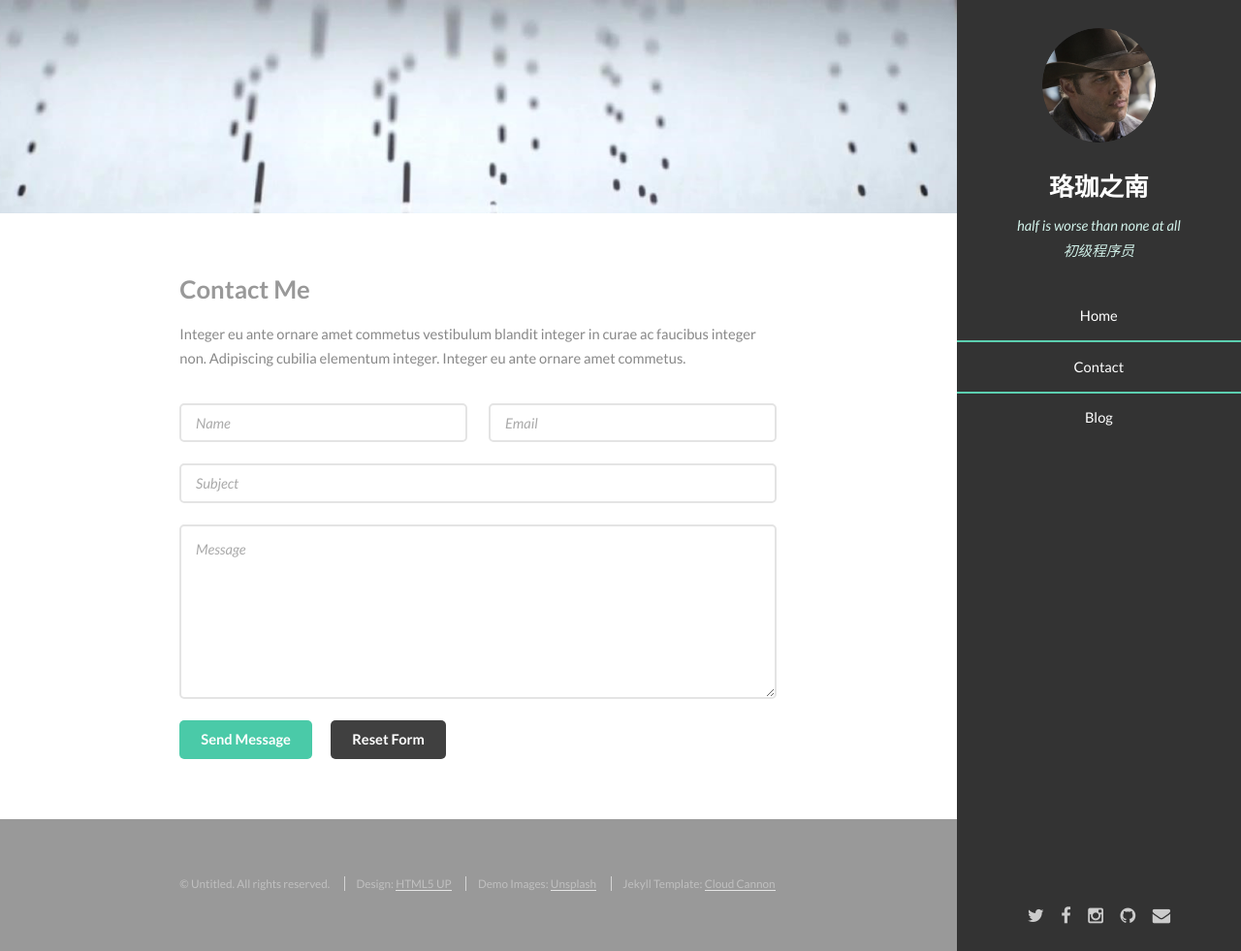
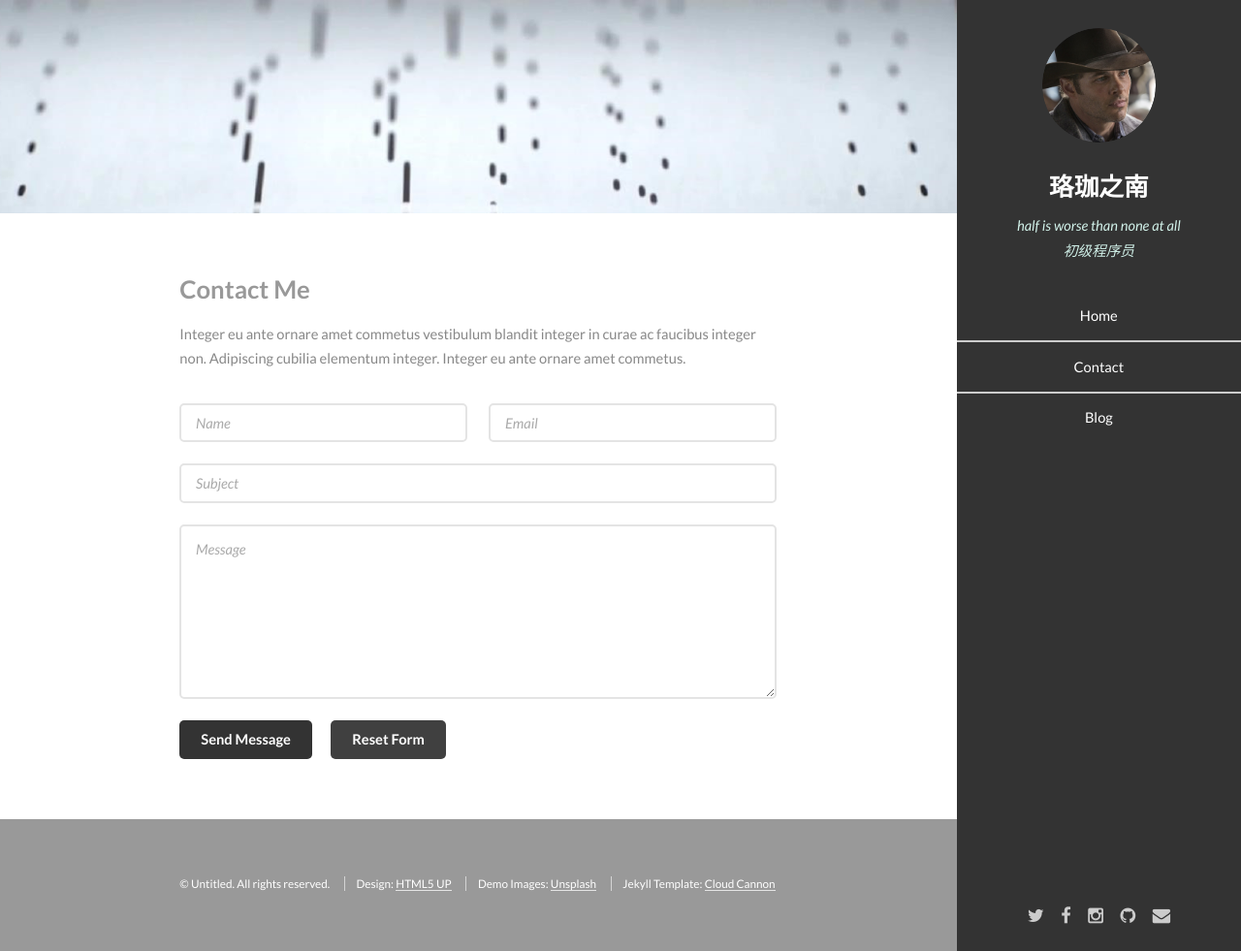
Before and after one commit to luojia-nan/luojia-nan.github.io, a Jekyll site: the page built from contact/index.html, in a window 1280 px wide and 981 px high. Shown: the whole window at 97% size. Built offline with Jekyll 4.4.1, drawn with Linux system fonts in a browser that asks for light colours.

Commit message:
Update style.css

```diff
--- a/css/style.css
+++ b/css/style.css
@@ -876,7 +876,7 @@
 		input[type="reset"].special,
 		input[type="button"].special,
 		.button.special {
-			background-color: #4acaa8;
+			background-color: #333333;
 			color: #ffffff !important;
 		}
 
@@ -884,14 +884,14 @@
 			input[type="reset"].special:hover,
 			input[type="button"].special:hover,
 			.button.special:hover {
-				background-color: #5ed0b1;
+				background-color: #111111;
 			}
 
 			input[type="submit"].special:active,
 			input[type="reset"].special:active,
 			input[type="button"].special:active,
 			.button.special:active {
-				background-color: #39c29d;
+				background-color: #000000;
 			}
 
 		input[type="submit"].disabled, input[type="submit"]:disabled,
@@ -1034,7 +1034,7 @@
 		}
 
 			#header > nav ul li {
-				border-top: solid 2px #5ccfb0;
+				border-top: solid 2px #CCCCCC;
 				display: block;
 				padding: 0;
 			}
@@ -1100,7 +1100,7 @@
 	#footer {
 		background: #999999;
 		border-top: 0;
-		color: #c0c0c0;
+		color: #ffffff;
 		overflow: hidden;
 		padding: 4em 0 2em 0;
 	}
```
